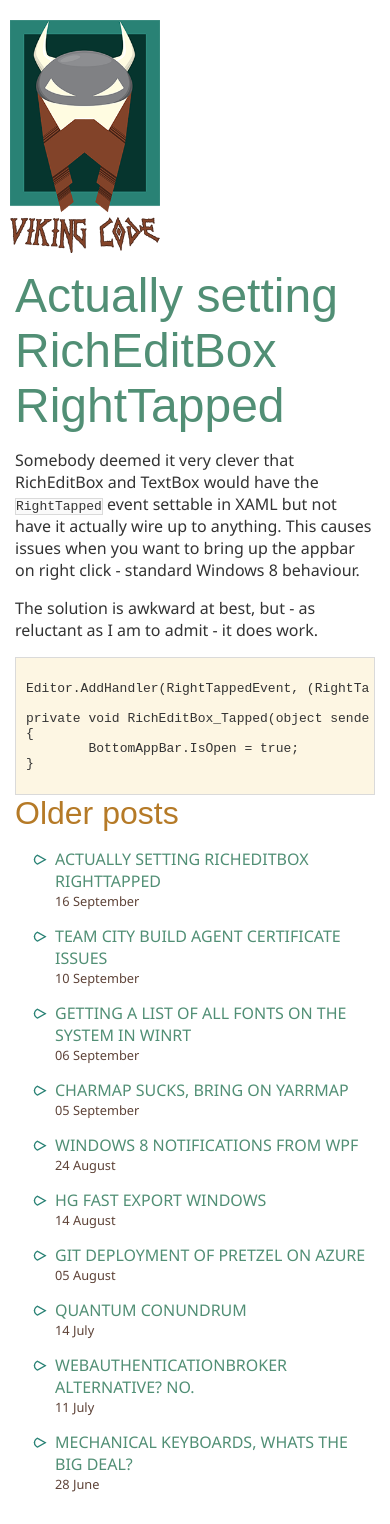
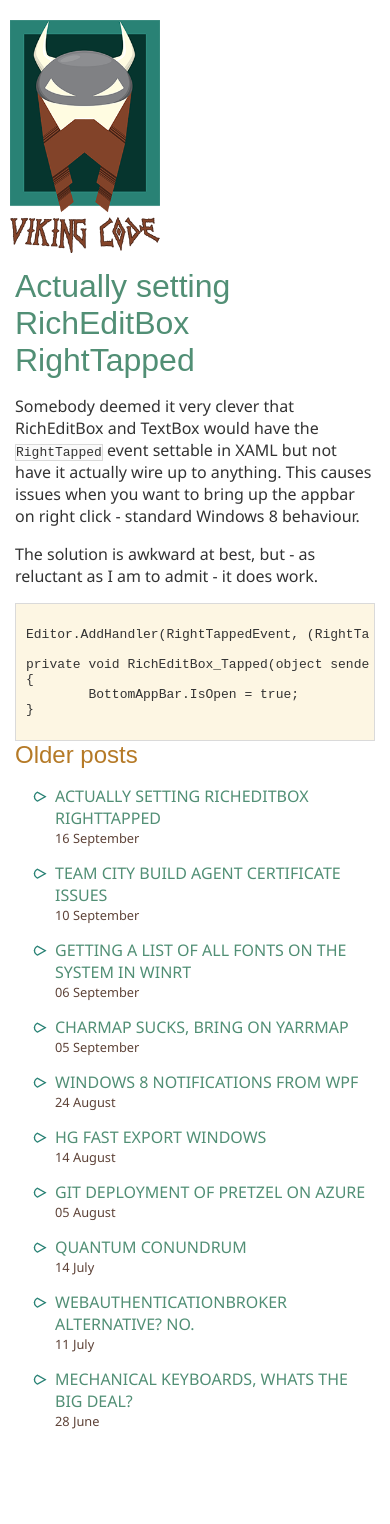
Before and after one commit to vikingcode/vikingcode.github.io, a Jekyll site: the page built from index.md, in a window 390 px wide. Built offline with Jekyll 4.4.1, drawn with Linux system fonts in a browser that asks for light colours; Markdown is read by kramdown in place of the engine named in the settings; after the commit the page ends 1461 px from its top, so only the background shows below that.

Commit message:
more mobile changes

```diff
--- a/css/page.css
+++ b/css/page.css
@@ -137,4 +137,8 @@ pre > code { background : none; border: none; }
 	nav { margin-left:10px; float:none; }
 	section { margin-left: 0px; }
 	header img {max-width:100%;}
+	p, code { overflow:scroll; }
+	h1 { font-size: 2em;}
+	h2 { font-size: 1.75em; }
+	h3 { font-size: 1.5em; }
 }
```
